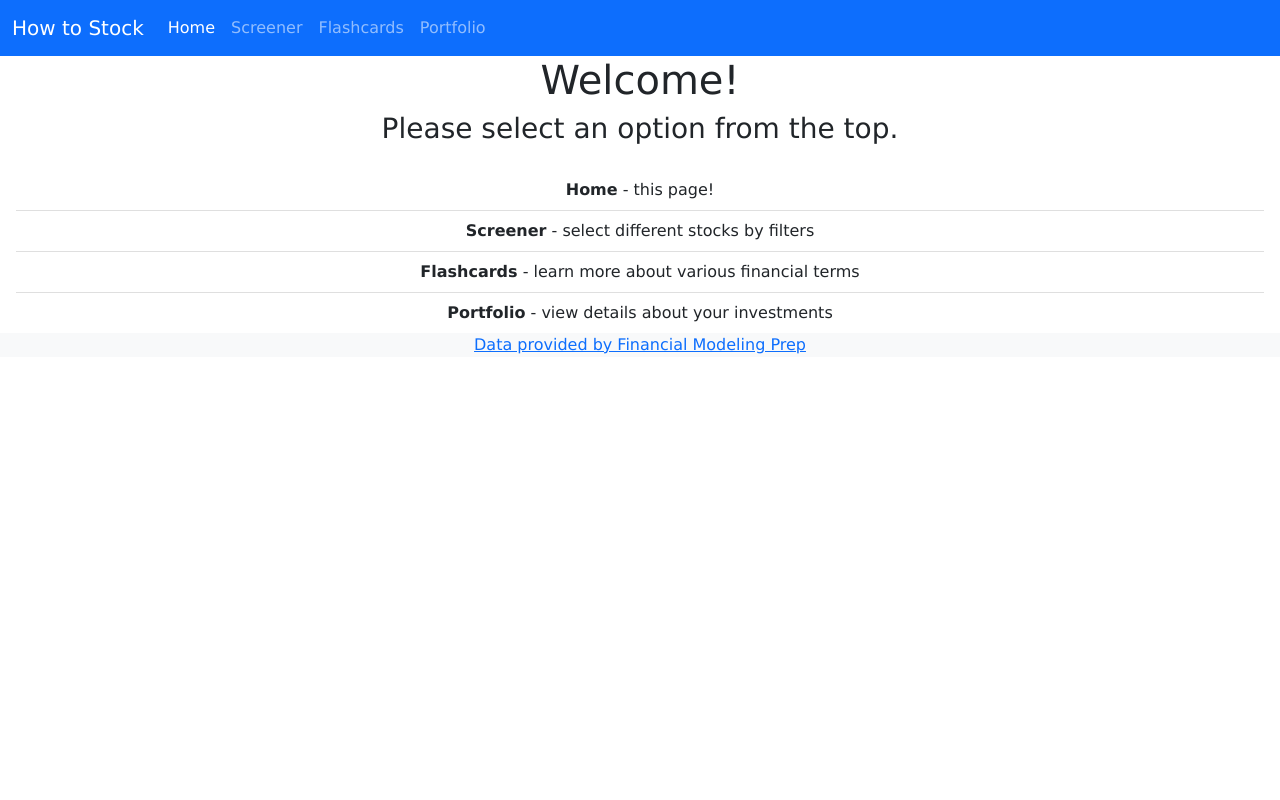
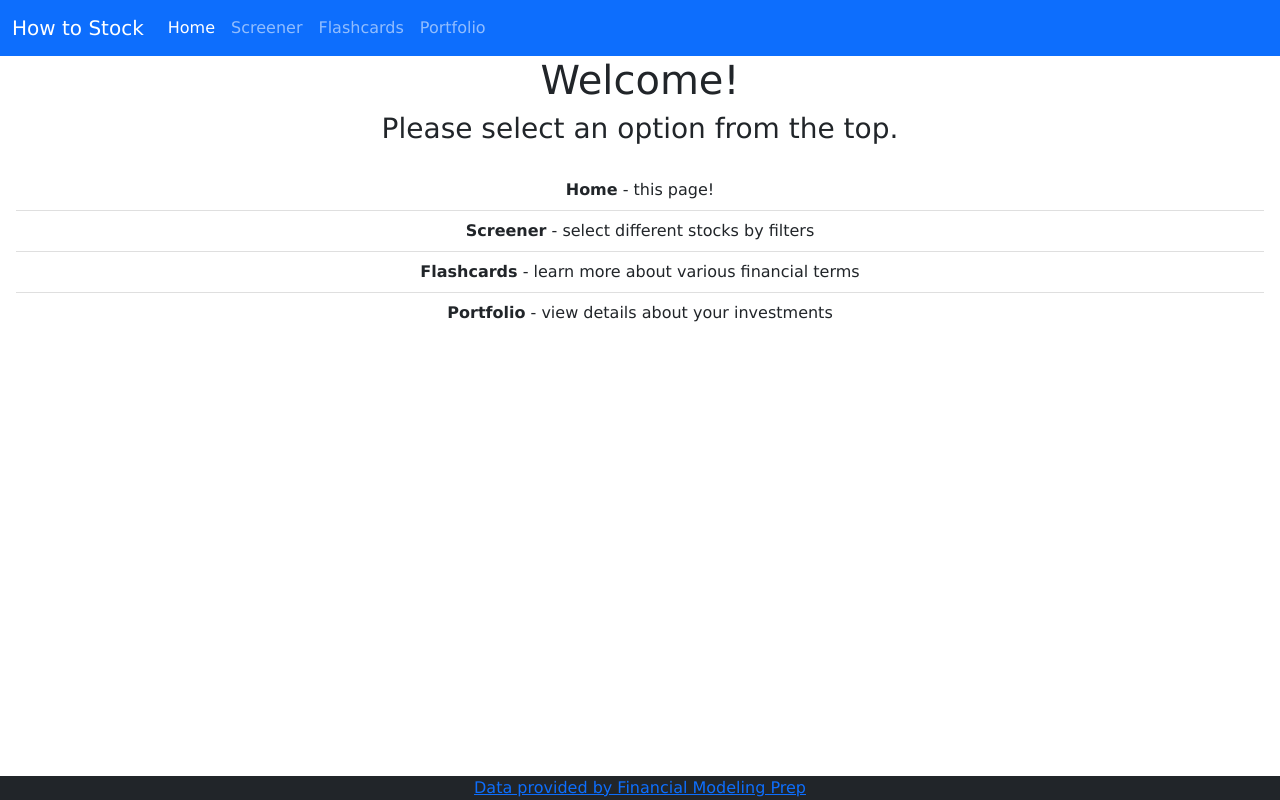
Before and after one commit to Abhiek187/how-to-stock, a Django app: page /stockapp/ in a window 1280 px wide. Run offline with Django 3.2, Linux system fonts and the light colour scheme.

Commit message:
Keep the footer at the bottom without making it sticky

```diff
--- a/stockhelper/stockapp/static/stockapp/css/home.css
+++ b/stockhelper/stockapp/static/stockapp/css/home.css
@@ -1,15 +1,16 @@
 body {
     font-family: Verdana, Courier New, Arial, Sans-serif; /* Font that distinguishes 1ijlIJ5SoO0 */
     text-align: center;
+    display: flex;
+    flex-direction: column;
+}
+
+.main-content {
+    /* Place the footer at the bottom of the page */
+    min-height: calc(100vh - 80px);
+    flex: 1;
 }
 
 .home-nav-list {
     list-style-type: none; /* remove the bullet points in an unordered list */
 }
-
-.credit {
-    /* Place at the bottom of the page */
-    left: 1%;
-    bottom: 1%;
-    width: 100%;
-}
--- a/stockhelper/stockapp/templates/stockapp/index.html
+++ b/stockhelper/stockapp/templates/stockapp/index.html
@@ -61,7 +61,7 @@
             </ul>
             {% endblock %}
         </main>
-        <footer class="credit bg-light">
+        <footer class="credit bg-dark">
             <a href="https://financialmodelingprep.com/developer/docs/">Data provided by Financial Modeling Prep</a>
         </footer>
         <!-- JS -->
```
